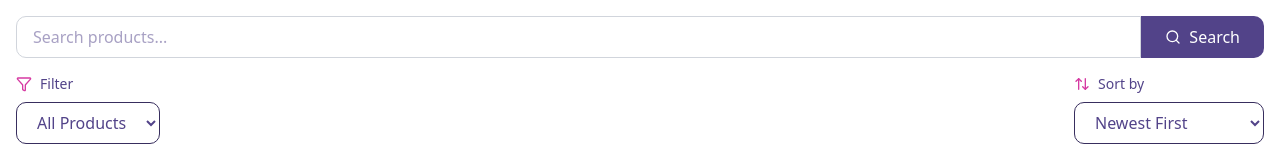
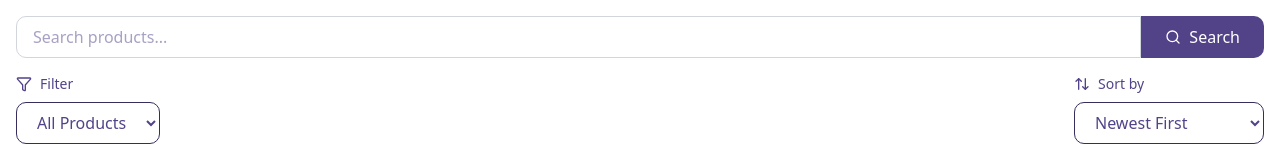
Before and after one commit to Rabbit-Start-x-TTTA/rocket-xp-frontend, a Next.js app: page /product-catalog in a window 1280 px wide. Shown: the top 166 px of the page. Built offline with nearby package versions, Linux system fonts and the light colour scheme.

Commit message:
fix: delete magic number color

```diff
--- a/src/components/product-catalog/filterSection.tsx
+++ b/src/components/product-catalog/filterSection.tsx
@@ -7,9 +7,8 @@ export default function FilterSection() {
         <label
           htmlFor="filter"
           className="flex items-center gap-2 text-sm font-medium"
-          style={{ color: "#524389" }}
         >
-          <Filter size={16} style={{ color: "#D63AA2" }} />
+          <Filter size={16} />
           Filter
         </label>
         <select
@@ -28,7 +27,7 @@ export default function FilterSection() {
           className="flex items-center gap-2 text-sm font-medium"
           style={{ color: "#524389" }}
         >
-          <ArrowUpDown size={16} style={{ color: "#D63AA2" }} />
+          <ArrowUpDown size={16} />
           Sort by
         </label>
         <select
```
